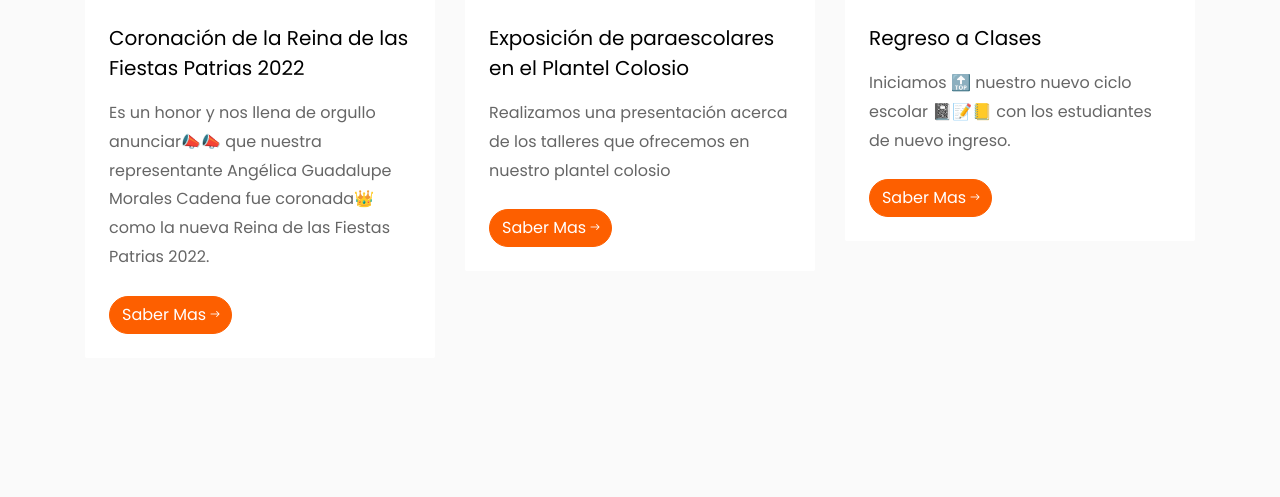
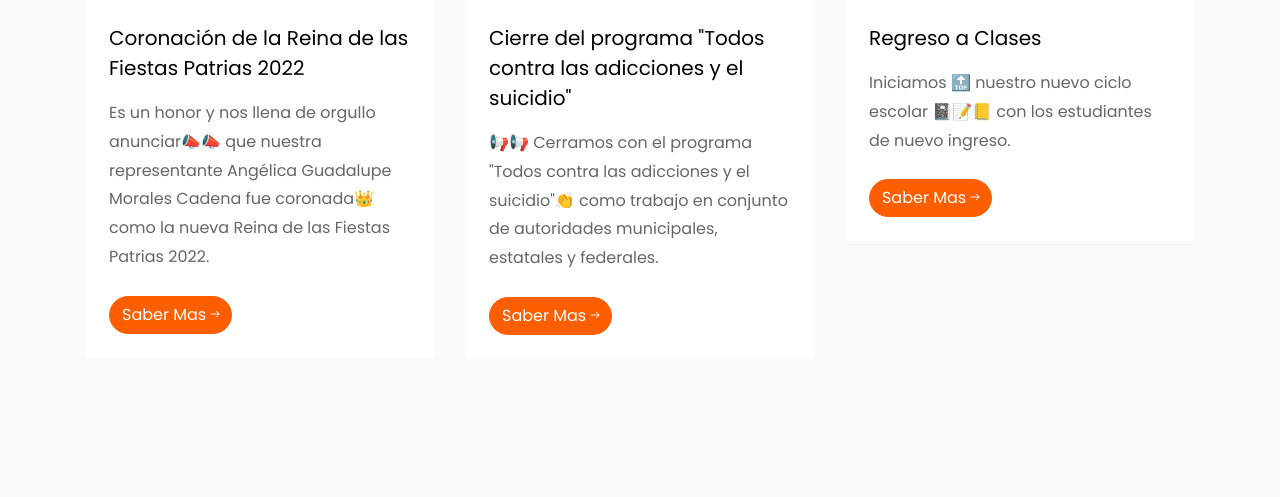
Before and after one commit to comunicacionLobos/webapgeLobos, a PHP site: page / in a window 1280 px wide. Shown: the part 5404-5901 px from the top of the page. Run offline with PHP 8.4, Linux system fonts and the light colour scheme; some libraries are stand-ins or nearby versions; some web fonts are replaced.

Commit message:
noticias

```diff
--- a/index.php
+++ b/index.php
@@ -366,14 +366,14 @@
 							<a href="https://www.facebook.com/miprepanogales/posts/7994065127301502" class="block-20 d-flex align-items-end"
 								style="background-image: url('images/publicacion3.jpg');">
 								<div class="meta-date text-center p-2">
-									<span class="day">15</span>
-									<span class="mos">Agosto</span>
+									<span class="day">02</span>
+									<span class="mos">Septiembre</span>
 									<span class="yr">2022</span>
 								</div>
 							</a>
 							<div class="text bg-white p-4">
-								<h3 class="heading"><a href="#">Exposición de paraescolares en el Plantel Colosio</a></h3>
-								<p>Realizamos una presentación acerca de los talleres que ofrecemos en nuestro plantel colosio</p>
+								<h3 class="heading"><a href="#">Cierre del programa "Todos contra las adicciones y el suicidio"</a></h3>
+								<p>📢📢 Cerramos con el programa "Todos contra las adicciones y el suicidio"👏 como trabajo en conjunto de autoridades municipales, estatales y federales.</p>
 								<div class="d-flex align-items-center mt-4">
 									<p class="mb-0"><a href="https://www.facebook.com/miprepanogales/posts/7994065127301502" target="_blank" class="btn btn-primary">Saber Mas <span
 												class="ion-ios-arrow-round-forward"></span></a></p>
```
Also changed, not shown: images/publicacion3.jpg.
